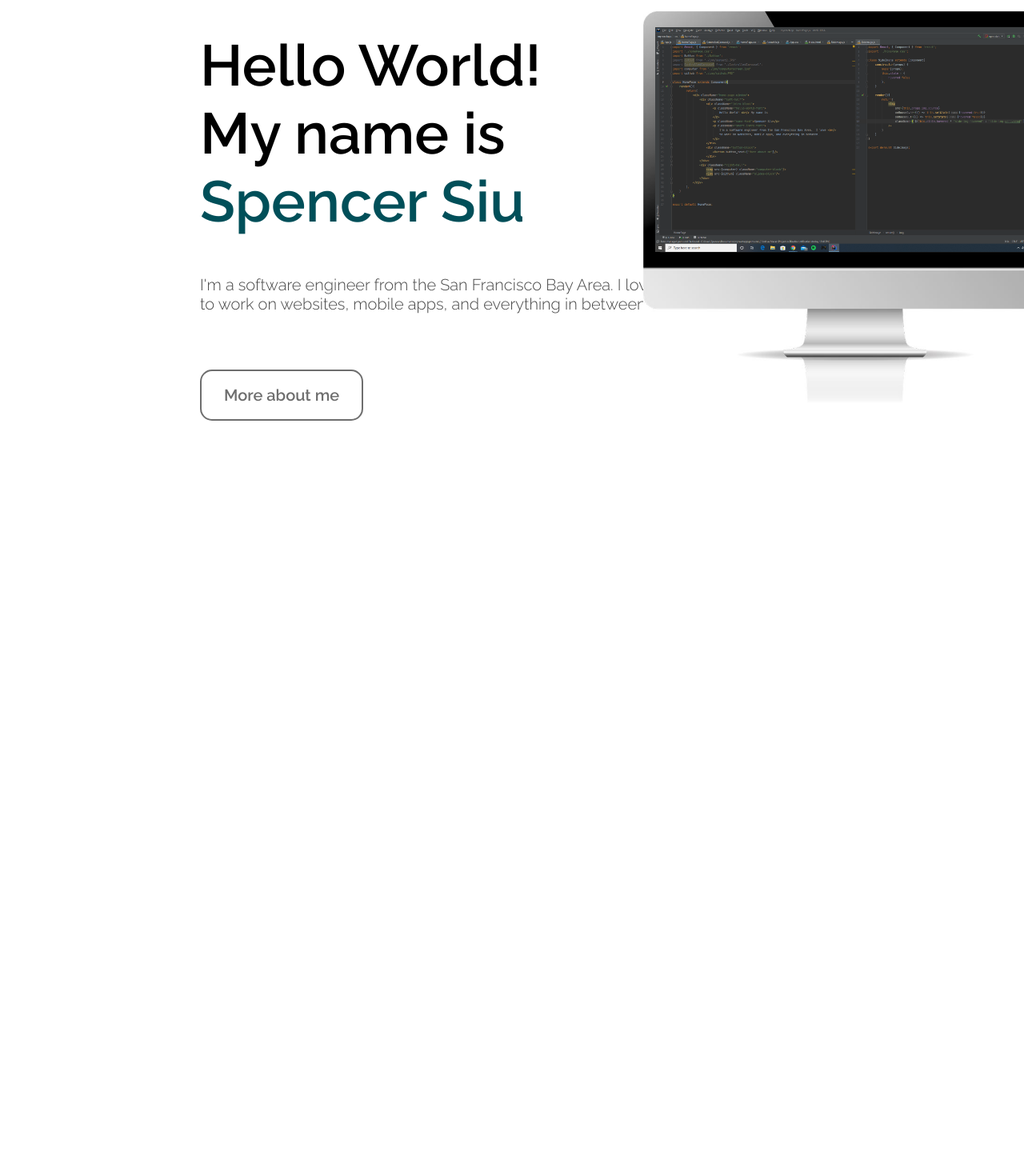
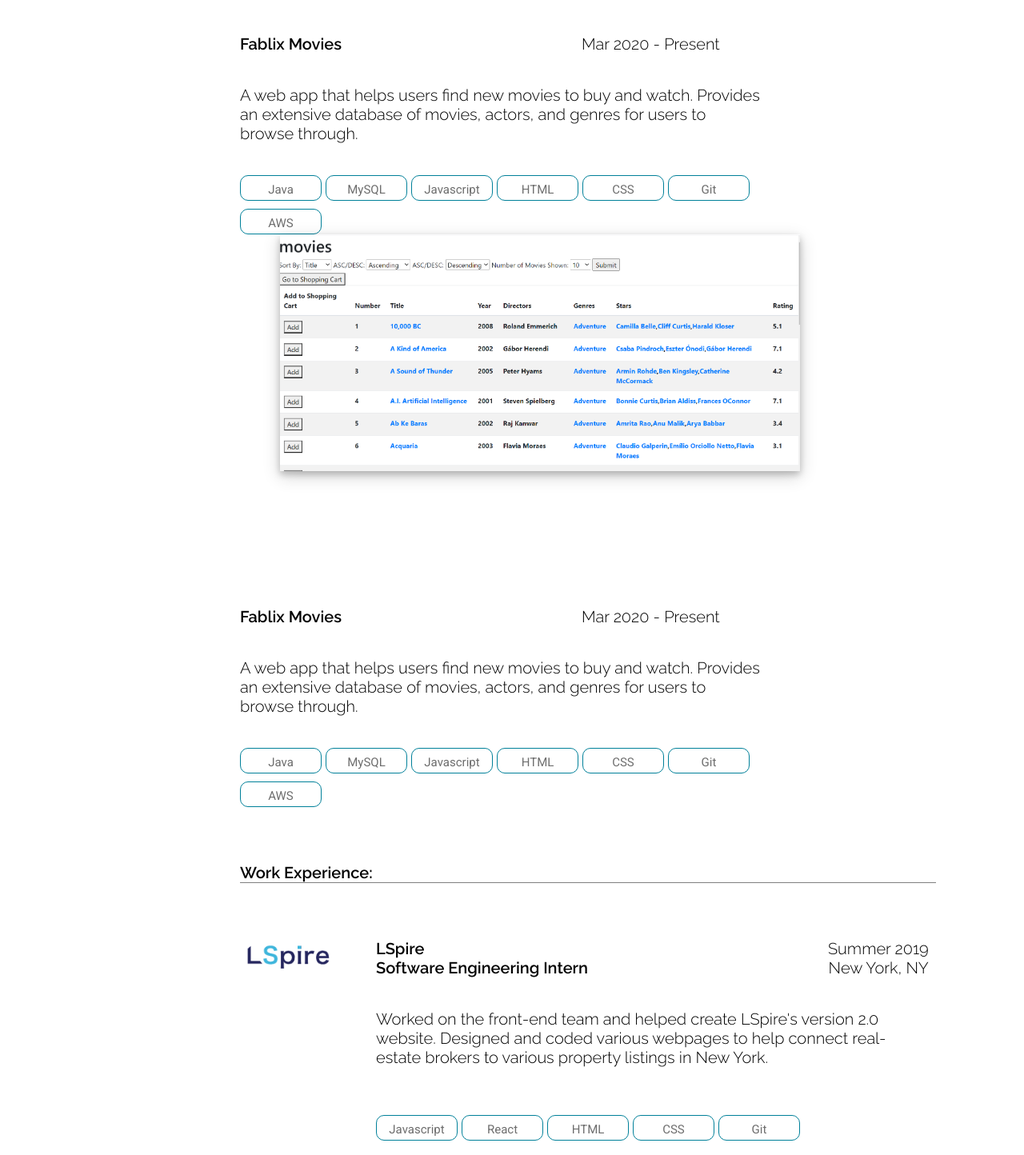
Before and after one commit to srsiu/PortfolioWebsite, a React (Create React App) app: page /projects in a window 1280 px wide. Shown: the part 246-1690 px from the top of the page at 80% size. Before the commit the page ends 885 px from the top, so only its background shows below. Built offline with nearby package versions, Linux system fonts and the light colour scheme.

Commit message:
project page update

```diff
--- a/src/App.js
+++ b/src/App.js
@@ -10,6 +10,7 @@
 import PageHeader from "./header";
 import HomePage from "./homePage";
 import AboutMe from "./AboutMe";
+import Projects from "./Projects";
 
 
 class App extends Component {
@@ -22,6 +23,7 @@
                     <Switch>
                         <Route path="/blog" component={BlogScreen}/>
                         <Route path="/about" component={AboutMe}/>
+                        <Route path="/projects" component={Projects}/>
                         <Route path="/" component={HomePage}/>
                     </Switch>
                 </BrowserRouter>
--- /dev/null
+++ b/src/Projects.js
@@ -0,0 +1,85 @@
+import React, { Component } from 'react';
+import './homePage.css';
+import uci from "./img/uci.png";
+import Bubble from "./Bubble";
+import lspire from "./img/lspire.PNG";
+import fablix from "./img/fablix.png"
+
+class Projects extends Component{
+    render(){
+        return(
+            <div>
+                <div className="project-section">
+                    <div className="project-page-left-spacing">
+                        <p className="experience-text">Projects</p>
+                        <div className="project-block">
+                            <div className="project-info">
+                                <p className="project-title">Fablix Movies<br/> </p>
+                                <p className="year-text">Mar 2020 - Present <br/></p>
+                                <br/>
+                                <div className="project-points">
+                                    <p>A web app that helps users find new movies to buy and watch. Provides <br/>
+                                    an extensive database of movies, actors, and genres for users to <br/>
+                                    browse through. </p>
+                                </div>
+                                <div className="project-bubble-block">
+                                    <Bubble btext={"Java"} nline={false}/>
+                                    <Bubble btext={"MySQL"} nline={false}/>
+                                    <Bubble btext={"Javascript"} nline={false}/>
+                                    <Bubble btext={"HTML"} nline={false}/>
+                                    <Bubble btext={"CSS"} nline={false}/>
+                                    <Bubble btext={"Git"} nline={false}/>
+                                    <div className="bubble-break"/>
+                                    <Bubble btext={"AWS"} nline={false}/>
+                                </div>
+                            </div>
+                            <img src={fablix} className="project-screenshot"/>
+                            <div className="project-spacing"></div>
+                            <div>
+                                <p className="project-title">Fablix Movies<br/> </p>
+                                <p className="year-text">Mar 2020 - Present <br/></p>
+                                <br/>
+                                <div className="project-points">
+                                    <p>A web app that helps users find new movies to buy and watch. Provides <br/>
+                                        an extensive database of movies, actors, and genres for users to <br/>
+                                        browse through. </p>
+                                </div>
+                                <div className="project-bubble-block">
+                                    <Bubble btext={"Java"} nline={false}/>
+                                    <Bubble btext={"MySQL"} nline={false}/>
+                                    <Bubble btext={"Javascript"} nline={false}/>
+                                    <Bubble btext={"HTML"} nline={false}/>
+                                    <Bubble btext={"CSS"} nline={false}/>
+                                    <Bubble btext={"Git"} nline={false}/>
+                                    <div className="bubble-break"/>
+                                    <Bubble btext={"AWS"} nline={false}/>
+                                </div>
+                            </div>
+                        </div>
+                        <p className="education-header">Work Experience:</p>
+                        <div className="uci-block">
+                            <img  className="lspire-logo" src={lspire}/>
+                            <p className="lspire-text">LSpire<br/> Software Engineering Intern</p>
+                            <p className="year-text">Summer 2019 <br/> New York, NY</p>
+                            <br/>
+                            <p className="relevant-course">
+                                Worked on the front-end team and helped create LSpire's version 2.0 <br/>
+                                website.  Designed and coded various webpages to help connect real- <br/>
+                                estate brokers to various property listings in New York.
+                            </p>
+                            <div className="bubble-block">
+                                <Bubble btext={"Javascript"} nline={false}/>
+                                <Bubble btext={"React"} nline={false}/>
+                                <Bubble btext={"HTML"} nline={false}/>
+                                <Bubble btext={"CSS"} nline={false}/>
+                                <Bubble btext={"Git"} nline={false}/>
+                            </div>
+                        </div>
+                    </div>
+                </div>
+            </div>
+        )
+    }
+}
+
+export default Projects;
--- a/src/homePage.css
+++ b/src/homePage.css
@@ -306,3 +306,65 @@
 .bubble-break{
     height:10px;
 }
+
+/*---PROJECT PAGE---*/
+.project-section{
+    position:relative;
+    top:-70px;
+    width:100vw;
+    height:1300px;
+}
+
+.project-page-left-spacing{
+    position:relative;
+    top:75px;
+    left:300px;
+}
+
+.project-block{
+    position:relative;
+    left:0px;
+    top:-50px;
+}
+
+.project-info{
+    position:relative;
+    display:inline-block;
+}
+
+.project-screenshot{
+    position:relative;
+    display:inline-block;
+    vertical-align: top;
+    margin-left:50px;
+    width:650px;
+    height:auto;
+    box-shadow: 0 4px 8px 0 rgba(0, 0, 0, 0.2), 0 6px 20px 0 rgba(0, 0, 0, 0.19);
+
+}
+
+.project-title{
+    display: inline-block;
+    font-family: 'Raleway', sans-serif;
+    font-size:20px;
+    font-weight: bold;
+    color:black;
+}
+
+.project-points{
+    list-style-type:circle;
+    margin-left:0px;
+    font-family: 'Raleway', sans-serif;
+    font-size:20px;
+    color:black;
+}
+
+.project-bubble-block{
+    position:relative;
+    margin-left:0px;
+    margin-top:40px;
+}
+
+.project-spacing{
+    height:150px;
+}
```
Also changed, not shown: src/img/fablix.png (added).
